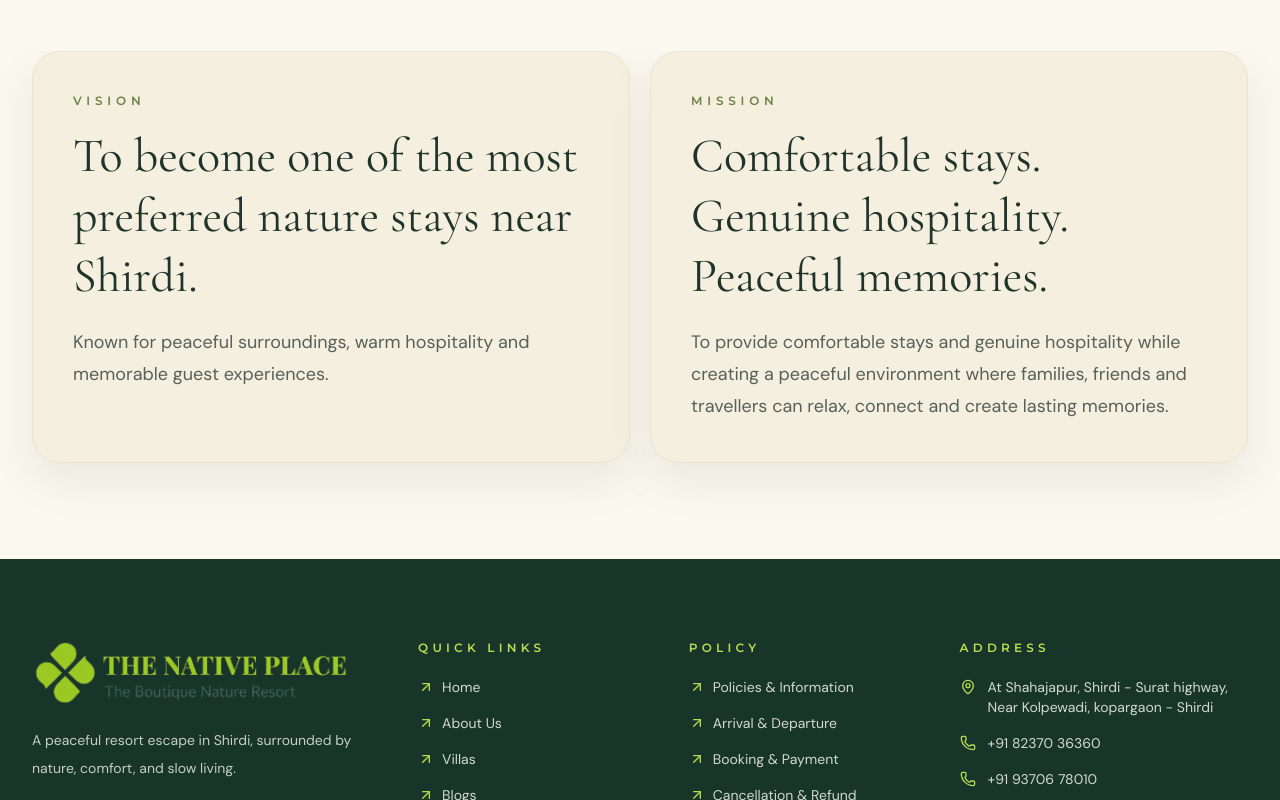
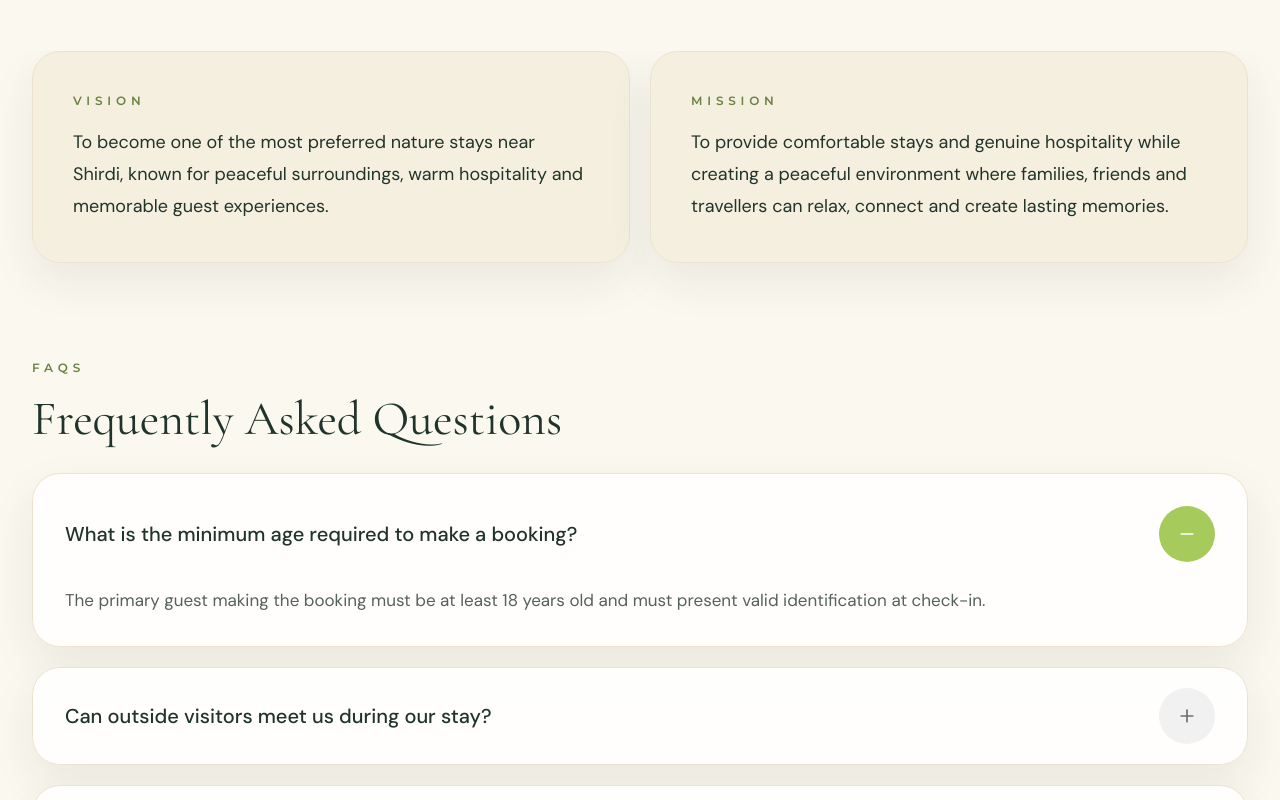
Before and after one commit to BrandandBeeyond/nativeplaceshirdi, a Next.js app: page /about-us in a window 1280 px wide. Shown: the part 1400-2200 px from the top of the page. Built offline with nearby package versions, Linux system fonts and the light colour scheme; no server answers.

Commit message:
some updates

```diff
--- a/src/app/about-us/page.js
+++ b/src/app/about-us/page.js
@@ -3,6 +3,7 @@ import Link from "next/link";
 import Navbar from "../components/Navbar";
 import Footer from "../components/Footer";
 import PageBanner from "../components/PageBanner";
+import AboutFaqs from "../components/AboutFaqs";
 
 export const metadata = {
   title: "About Us | The Native Place Shirdi",
@@ -119,12 +120,9 @@ export default function AboutPage() {
               <p className="font-subheading text-[12px] font-semibold uppercase tracking-[0.4em] text-[#6b8444]">
                 Vision
               </p>
-              <h2 className="mt-4 font-heading text-4xl leading-tight text-[#20342b] sm:text-5xl">
-                To become one of the most preferred nature stays near Shirdi.
-              </h2>
-              <p className="mt-5 max-w-2xl text-[16px] leading-8 text-[#56615a] sm:text-lg">
-                Known for peaceful surroundings, warm hospitality and memorable guest
-                experiences.
+              <p className="mt-4 max-w-3xl text-[18px] leading-8 text-[#20342b] sm:text-[18px]">
+                To become one of the most preferred nature stays near Shirdi, known for peaceful
+                surroundings, warm hospitality and memorable guest experiences.
               </p>
             </article>
 
@@ -136,17 +134,16 @@ export default function AboutPage() {
               <p className="font-subheading text-[12px] font-semibold uppercase tracking-[0.4em] text-[#6b8444]">
                 Mission
               </p>
-              <h2 className="mt-4 font-heading text-4xl leading-tight text-[#20342b] sm:text-5xl">
-                Comfortable stays. Genuine hospitality. Peaceful memories.
-              </h2>
-              <p className="mt-5 max-w-2xl text-[16px] leading-8 text-[#56615a] sm:text-lg">
+              <p className="mt-4 max-w-3xl text-[18px] leading-8 text-[#20342b] sm:text-[18px]">
                 To provide comfortable stays and genuine hospitality while creating a peaceful
-                environment where families, friends and travellers can relax, connect and
-                create lasting memories.
+                environment where families, friends and travellers can relax, connect and create
+                lasting memories.
               </p>
             </article>
           </div>
         </section>
+
+        <AboutFaqs />
       </main>
 
       <Footer />
--- /dev/null
+++ b/src/app/components/AboutFaqs.jsx
@@ -0,0 +1,88 @@
+"use client";
+
+import { useState } from "react";
+import { Minus, Plus } from "lucide-react";
+
+const faqs = [
+  {
+    question: "What is the minimum age required to make a booking?",
+    answer:
+      "The primary guest making the booking must be at least 18 years old and must present valid identification at check-in.",
+  },
+  {
+    question: "Can outside visitors meet us during our stay?",
+    answer:
+      "Outside visitors are allowed only with prior approval from the management and in line with resort policies.",
+  },
+  {
+    question: "Is the resort suitable for senior citizens?",
+    answer:
+      "Yes, the resort is peaceful and comfortable for senior citizens, with a calm environment and easy access around the property.",
+  },
+];
+
+export default function AboutFaqs() {
+  const [activeIndex, setActiveIndex] = useState(0);
+
+  return (
+    <section className="overflow-hidden px-4 pb-16 sm:px-6 sm:pb-20 lg:px-8 lg:pb-24">
+      <div className="mx-auto max-w-[1400px]">
+        <div className="mb-6 flex items-center justify-between">
+          <div>
+            <p className="font-subheading text-[12px] font-semibold uppercase tracking-[0.4em] text-[#6b8444]">
+              FAQs
+            </p>
+            <h2 className="mt-3 font-heading text-4xl leading-tight text-[#20342b] sm:text-5xl">
+              Frequently Asked Questions
+            </h2>
+          </div>
+        </div>
+
+        <div className="space-y-5">
+          {faqs.map((faq, index) => {
+            const open = index === activeIndex;
+
+            return (
+              <article
+                key={faq.question}
+                className={`rounded-[28px] border border-[#ece2cf] bg-white/90 px-5 shadow-[0_18px_45px_rgba(40,55,35,0.08)] transition-all duration-300 sm:px-8 ${
+                  open ? "py-5 sm:py-8" : "py-4 sm:py-5"
+                }`}
+              >
+                <button
+                  type="button"
+                  onClick={() => setActiveIndex(open ? -1 : index)}
+                  className="flex w-full items-center justify-between gap-6 text-left"
+                  aria-expanded={open}
+                >
+                  <span className="text-[16px] font-medium leading-7 text-[#20342b] sm:text-[20px]">
+                    {faq.question}
+                  </span>
+                  <span
+                    className={`flex h-11 w-11 shrink-0 items-center justify-center rounded-full transition-colors duration-300 sm:h-14 sm:w-14 ${
+                      open ? "bg-[#a7ca5c] text-white" : "bg-[#f1f1f1] text-[#6e6e6e]"
+                    }`}
+                  >
+                    {open ? <Minus className="h-5 w-5" /> : <Plus className="h-5 w-5" />}
+                  </span>
+                </button>
+
+                <div
+                  className={`grid overflow-hidden transition-all duration-300 ease-out ${
+                    open ? "grid-rows-[1fr] pt-4 sm:pt-6" : "grid-rows-[0fr]"
+                  }`}
+                >
+                  <div className="overflow-hidden">
+                    <p className="max-w-5xl text-[15px] leading-7 text-[#56615a] sm:text-[17px]">
+                      {faq.answer}
+                    </p>
+                  </div>
+                </div>
+              </article>
+            );
+          })}
+        </div>
+      </div>
+    </section>
+  );
+}
--- a/src/app/components/IntroSection.jsx
+++ b/src/app/components/IntroSection.jsx
@@ -1,13 +1,13 @@
 "use client";
 
 import Image from "next/image";
-import { ArrowRight, ChevronRight, Coffee, Mountain, Sprout, Users } from "lucide-react";
+import { ArrowRight, ChevronRight, Mountain, Sprout, UtensilsCrossed, Users } from "lucide-react";
 import { useEffect, useRef, useState, useSyncExternalStore } from "react";
 
 const features = [
   { icon: Sprout, title: "Surrounded by Nature" },
-  { icon: Mountain, title: "Scenic Views of Shirdi" },
-  { icon: Coffee, title: "Amidst Coffee Plantations" },
+  { icon: Mountain, title: "Scenic Views Near Shirdi" },
+  { icon: UtensilsCrossed, title: "Pure Veg Dining" },
   { icon: Users, title: "Peace, Tranquility & Rejuvenation" },
 ];
 
--- a/src/app/console/nativeplace/cms/utils.js
+++ b/src/app/console/nativeplace/cms/utils.js
@@ -58,14 +58,13 @@ export const defaultAboutContent = {
   },
   vision: {
     eyebrow: "Vision",
-    title: "To become one of the most preferred nature stays near Shirdi.",
-    description: "Known for peaceful surroundings, warm hospitality and memorable guest experiences.",
+    title: "To become one of the most preferred nature stays near Shirdi, known for peaceful surroundings, warm hospitality and memorable guest experiences.",
+    description: "",
   },
   mission: {
     eyebrow: "Mission",
-    title: "Comfortable stays. Genuine hospitality. Peaceful memories.",
-    description:
-      "To provide comfortable stays and genuine hospitality while creating a peaceful environment where families, friends and travellers can relax, connect and create lasting memories.",
+    title: "To provide comfortable stays and genuine hospitality while creating a peaceful environment where families, friends and travellers can relax, connect and create lasting memories.",
+    description: "",
   },
 };
 
```
